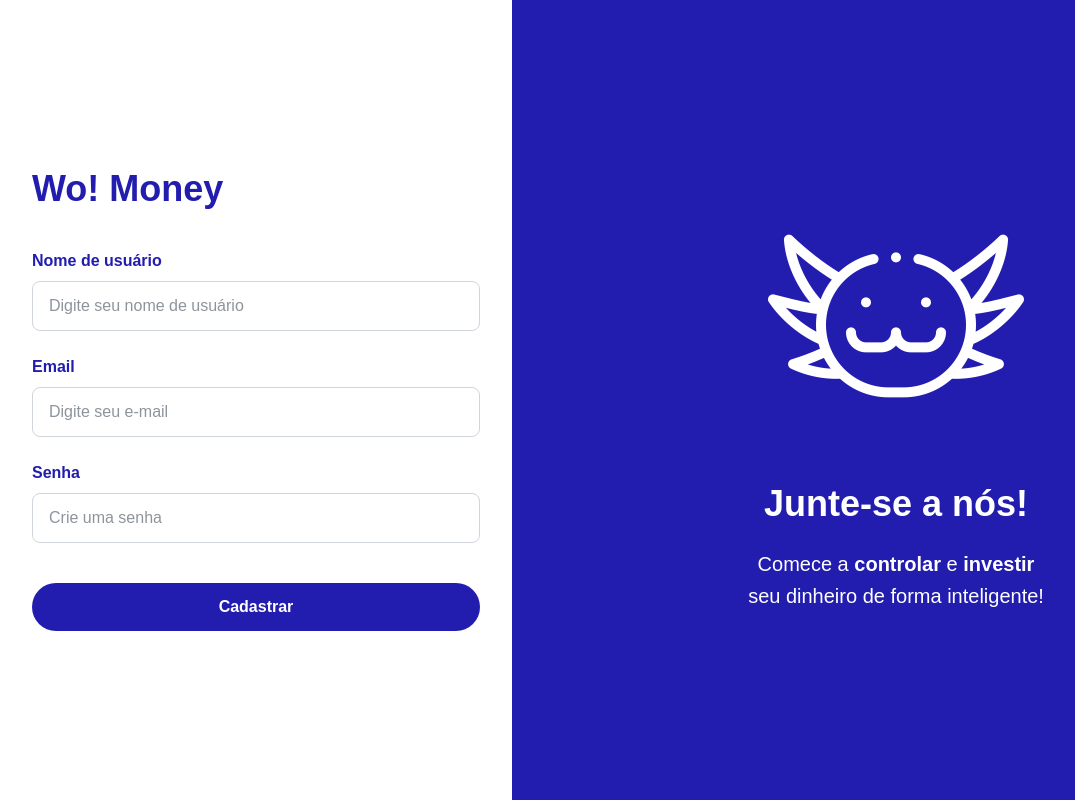
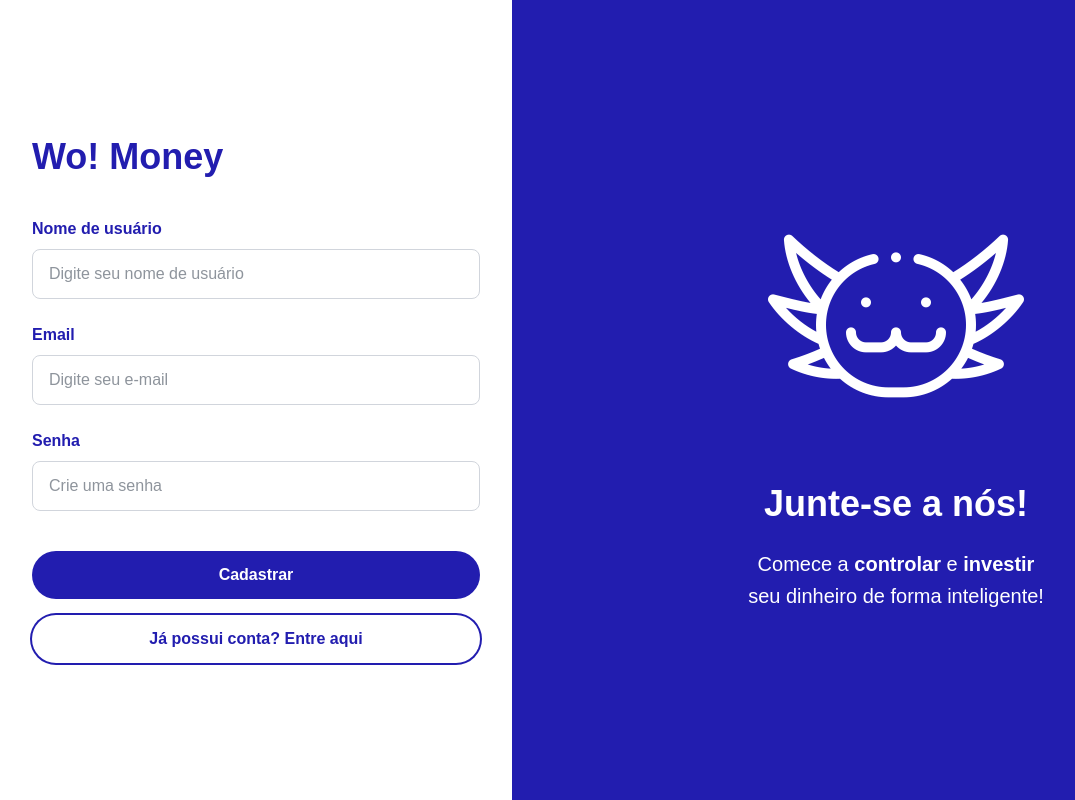
Before and after one commit to daniloagrizzi/APPFinanceiro, a Next.js app: page /register in a window 1280 px wide. Shown: the whole page, without its empty margins (0-1075 px from the left). Built offline with nearby package versions, Linux system fonts and the light colour scheme.

Commit message:
Adicao de botao para roteamento no cadastro

```diff
--- a/src/app/register/page.tsx
+++ b/src/app/register/page.tsx
@@ -85,6 +85,7 @@ export default function RegisterPage() {
             </div>
 
             <BigButton text='Cadastrar' />
+            <BigButton text='Já possui conta? Entre aqui' className='' variant='secundary' onClick={() => router.push('/login')} />
 
             {message && <p className="text-green-600 mt-4">{message}</p>}
             {error && <p className="text-red-600 mt-4">{error}</p>}
```
